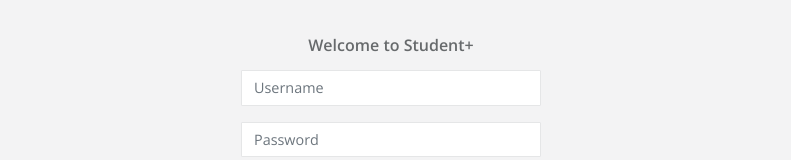
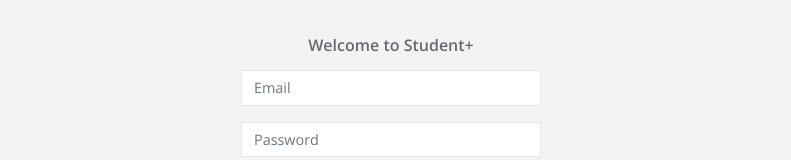
Before and after one commit to GersonSales/student-plus-front, a Vue app: page /#/login in a window 1280 px wide. Shown: the part 245-405 px from the top of the page, without its empty margins (249-1040 px from the left). Built offline with nearby package versions, Linux system fonts and the light colour scheme; sample sign-in values are in the browser's storage; what vue-croppa would draw is missing.

Commit message:
update placeholder tips

```diff
--- a/src/components/Login.vue
+++ b/src/components/Login.vue
@@ -6,7 +6,7 @@
         <h3>Welcome to Student+</h3>
         <form class="m-t" role="form" v-on:submit="login">
           <div class="form-group">
-            <input type="email" class="form-control" placeholder="Username" required="" v-model="credentials.email">
+            <input type="email" class="form-control" placeholder="Email" required="" v-model="credentials.email">
           </div>
           <div class="form-group">
             <input type="password" class="form-control" placeholder="Password" required=""
--- a/src/components/student-details/AddressForm.vue
+++ b/src/components/student-details/AddressForm.vue
@@ -4,6 +4,7 @@
       <label class="col-sm-2 col-form-label">State</label>
       <div class="col-sm-3">
         <input type="text"
+               placeholder="Ex.: Alabama"
                class="form-control"
                v-model="updatedState"
                @input="$emit('update:state', updatedState)">
@@ -13,6 +14,7 @@
       <div class="col-sm-5">
         <input type="text"
                class="form-control"
+               placeholder="Ex.: Dothan"
                v-model="updatedCity"
                @input="$emit('update:city', updatedCity)">
       </div>
@@ -21,6 +23,7 @@
     <div class="form-group  row"><label class="col-sm-2 col-form-label">Street</label>
       <div class="col-sm-10">
         <input type="text"
+               placeholder="Ex.: E Lafayette St"
                class="form-control"
                v-model="updatedStreet"
                @input="$emit('update:street', updatedStreet)">
--- a/src/components/student-details/PersonalInfo.vue
+++ b/src/components/student-details/PersonalInfo.vue
@@ -4,6 +4,7 @@
       <div class="col-sm-10">
         <input class="form-control"
                type="text"
+               placeholder="Ex.: John"
                v-model="updatedFirstName"
                @input="$emit('update:firstName', updatedFirstName)">
       </div>
@@ -11,6 +12,7 @@
     <div class="form-group  row"><label class="col-sm-2 col-form-label">Last Name</label>
       <div class="col-sm-10">
         <input type="text"
+               placeholder="Ex.: kennedy"
                class="form-control"
                v-model="updatedLastName"
                @input="$emit('update:lastName', updatedLastName)">
@@ -20,6 +22,7 @@
     <div class="form-group row"><label class="col-sm-2 col-form-label">Email</label>
       <div class="col-sm-10">
         <input type="email"
+               placeholder="Ex.: john.kennedy@email.com"
                class="form-control"
                v-model="updatedEmail"
                @input="$emit('update:email', updatedEmail)">
```
